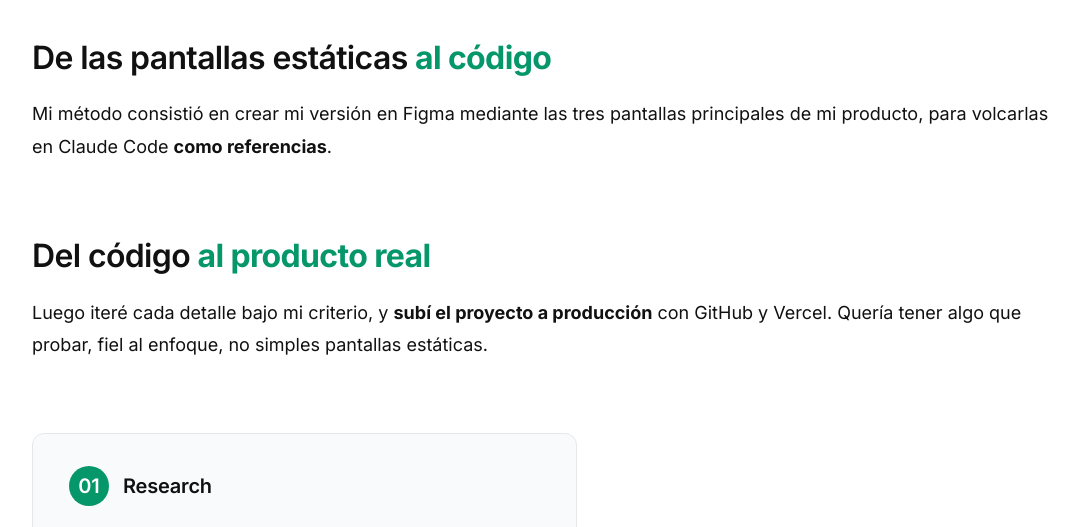
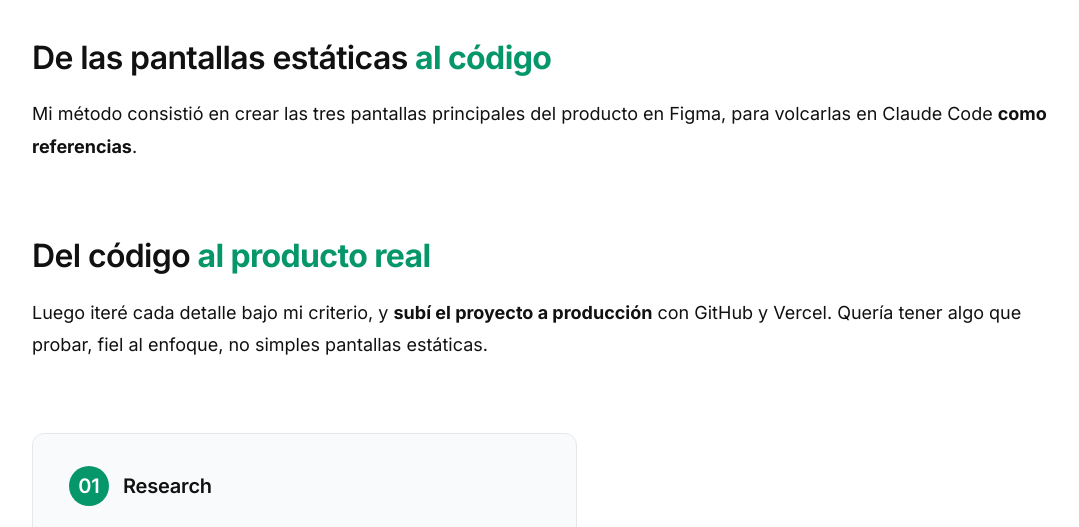
Before and after one commit to ruulo7/Portfolio, a plain HTML site: page flowck.html in a window 1280 px wide. Shown: the part 7474-8001 px from the top of the page, without its empty margins (90-1169 px from the left). Drawn offline with Linux system fonts and the light colour scheme.

Commit message:
fix: corrige texto del primer apartado de Construcción con IA

```diff
--- a/flowck.html
+++ b/flowck.html
@@ -368,7 +368,7 @@
 
         <div class="cs-subm reveal">
           <h3 class="cs-subm__title">De las pantallas estáticas <strong>al código</strong></h3>
-          <p class="cs-subm__text">Mi método consistió en crear mi versión en Figma mediante las tres pantallas principales de mi producto, para volcarlas en Claude Code <strong>como referencias</strong>.</p>
+          <p class="cs-subm__text">Mi método consistió en crear las tres pantallas principales del producto en Figma, para volcarlas en Claude Code <strong>como referencias</strong>.</p>
         </div>
 
         <div class="cs-subm reveal">
```
